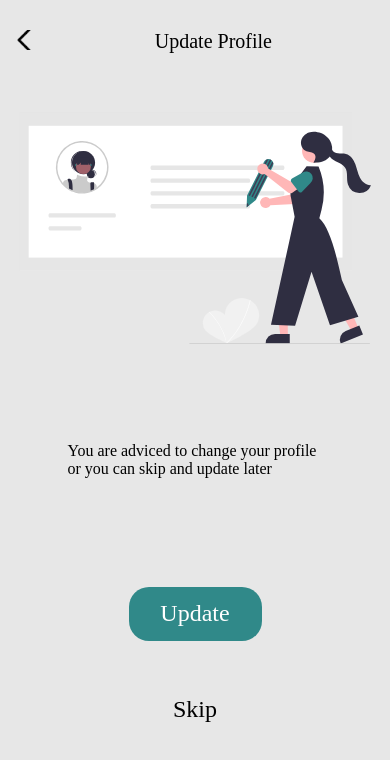
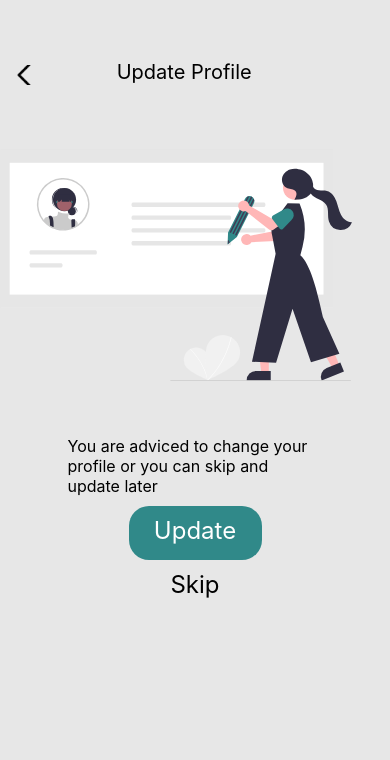
Before and after one commit to Dipono/digital_time_frame_native, a React Native app: screen / in a window 390 px wide. Shown: the top 760 px of the page. Built offline with nearby package versions, Linux system fonts and the light colour scheme.

Commit message:
//Fixing the stylesheet

```diff
--- a/screens/UpdateProfile.js
+++ b/screens/UpdateProfile.js
@@ -33,65 +33,65 @@ const styles = StyleSheet.create({
     },
     headingView: {
         flexDirection: 'row',
-        marginTop: 30,
+        marginTop: 60,
     },
     heading: {
-        margin: 'auto',
-        fontFamily: 'Emblema One',
+
+        /* fontFamily: 'Emblema One', */
         fontStyle: 'normal',
-        fontWeight: 400,
+        fontWeight: '400',
         fontSize: 20,
+        marginLeft:80,
     },
     backImage: {
         width: 25,
         height: 20,
         marginLeft: '3%',
+        marginTop:5,
 
     },
     image: {
-        margin: 'auto',
+
         width: 352,
         height: 351,
         resizeMode: 'contain',
-        marginTop: -5,
     },
     message: {
         width: 255,
-        margin: 'auto',
-        marginTop: -12,
-        fontFamily: 'Ebrima',
+        /* fontFamily: 'Ebrima', */
         fontStyle: 'normal',
-        fontWeight: 400,
+        fontWeight: '400',
         fontSize: 16,
+        alignSelf:'center',
 
     },
     updateButtonText: {
 
-        margin: 'auto',
-        fontFamily: 'Emblema One',
+        alignSelf:'center',
+       /*  fontFamily: 'Emblema One', */
         fontStyle: 'normal',
-        fontWeight: 400,
+        fontWeight: '400',
         fontSize: 24,
         lineHeight: 29,
-
+marginTop:10,
         color: '#FFFFFF',
     },
     updateButton: {
         width: 133,
         height: 54,
-        /*  marginBottom:120, */
-        margin: 'auto',
+        alignSelf:'center',
         backgroundColor: '#308989',
         borderRadius: 20,
+        marginTop:10,
     },
     skipText: {
-        marginBottom: 120,
-        margin: 'auto',
-        fontFamily: 'Emblema One',
+        alignSelf:'center',
+        /* fontFamily: 'Emblema One', */
         fontStyle: 'normal',
-        fontWeight: 400,
+        fontWeight: '400',
         fontSize: 24,
         lineHeight: 29,
+        marginTop:10,
     }
 })
 
```
